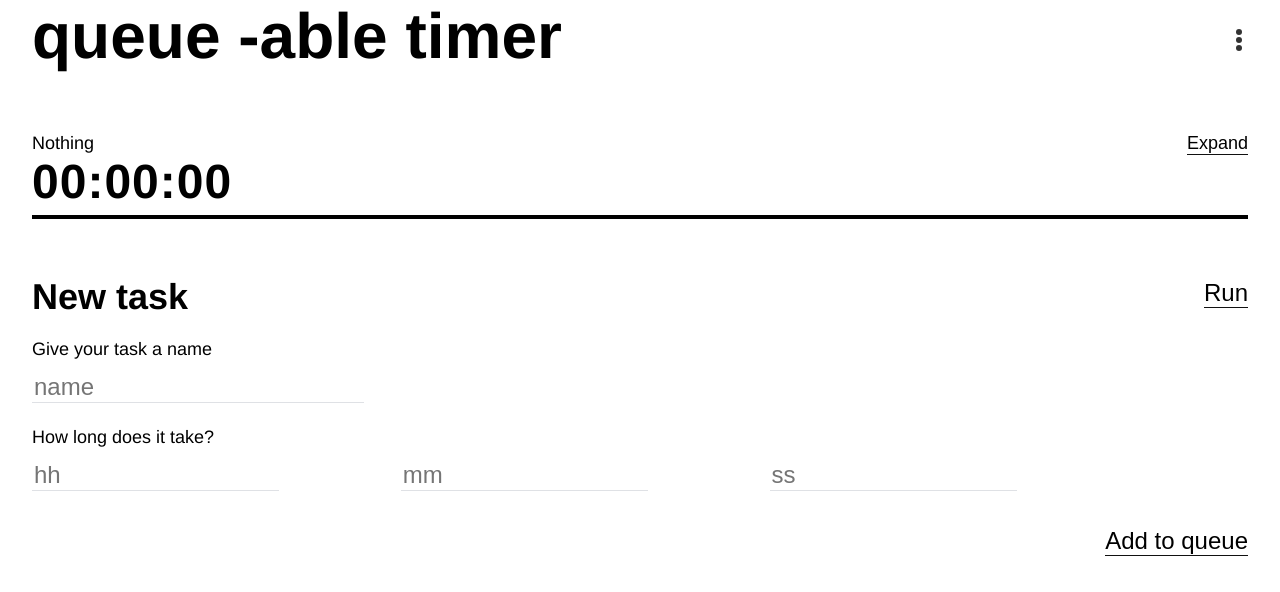
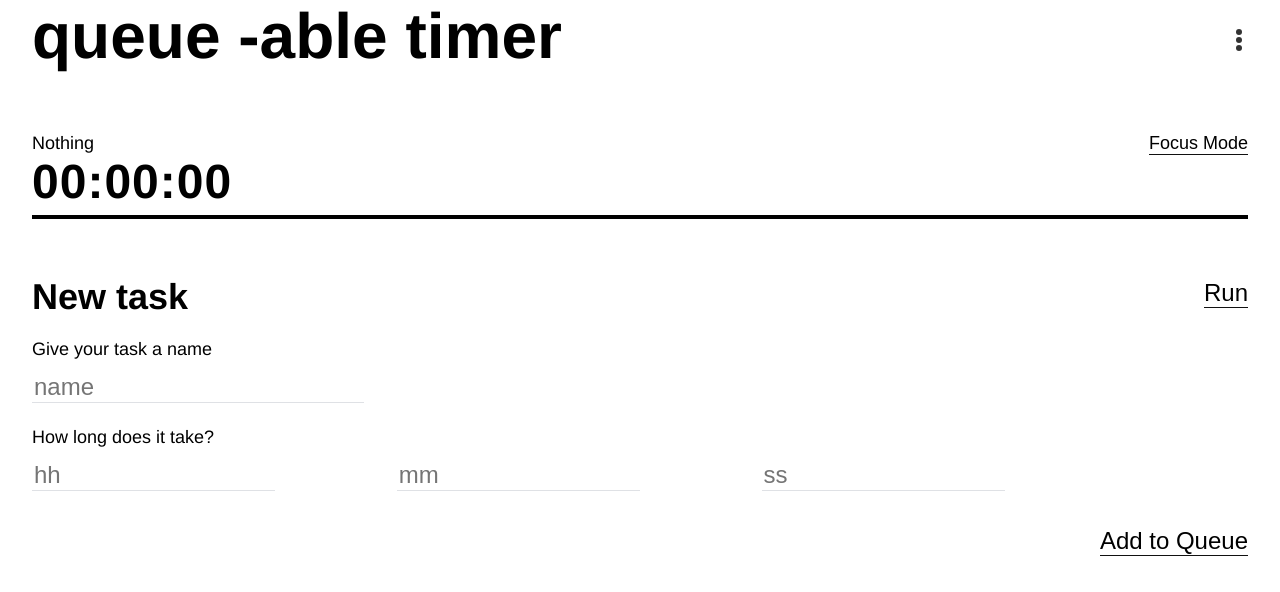
Before and after one commit to tisu19021997/queueable-timer, a React (Create React App) app: page / in a window 1280 px wide. Shown: the top 592 px of the page. Built offline with nearby package versions, Linux system fonts and the light colour scheme.

Commit message:
Add to Queue button will change its text to Added when a new task is added Add pause/resume feature

```diff
--- a/src/App.css
+++ b/src/App.css
@@ -1,4 +1,5 @@
-/* Global variable */
+/*========== GLOBAL VARIABLES ==========*/
+
 :root {
   --color-gray: #dfe1e5;
   --title-font-size: 64px;
@@ -11,14 +12,20 @@
   --spacing-tiny: 6px;
   --spacing-small: 12px;
   --spacing-regular: 24px;
+  --spacing-2x-regular: 48px;
   --spacing-large: 60px;
   --spacing-huge: 72px;
+  --content-max-width: 750px;
 }
 
 
 
 
-/* Very simple normalization */
+/*========== VERY VERY SIMPLE NORMALIZATION ==========*/
+
+* {
+  box-sizing: border-box;
+}
 
 body {
   font-family: "HelveticaNeue-Light", "Helvetica Neue Light", "Helvetica Neue", Helvetica, Arial, "Lucida Grande", sans-serif;
@@ -30,6 +37,7 @@ button,
 [type="submit"] {
   border: none;
   background: transparent;
+  cursor: pointer;
 }
 
 button:hover,
@@ -39,8 +47,9 @@ button:hover,
 
 
 
-/* Page elements */
-.wrapper {
+
+/*========== PAGE ELEMENTS ==========*/
+.page-wrapper {
   margin-left: 32px;
   margin-right: 32px;
   position: relative;
@@ -71,7 +80,7 @@ button:hover,
 
 
 
-/* Task component */
+/*========== TASKS COMPONENT ==========*/
 
 .task {
   margin-bottom: var(--spacing-large);
@@ -103,7 +112,7 @@ button:hover,
 
 
 
-/* Timer controls */
+/*========== TIMER CONTROLS ==========*/
 
 .form {
   position: relative;
@@ -179,7 +188,7 @@ button:hover,
   padding: 0;
 }
 
-/* Queue */
+/*========== QUEUE ==========*/
 
 .queue {
   margin-top: var(--spacing-small);
@@ -195,6 +204,11 @@ button:hover,
   background-color: #fff;
   overflow: auto;
   padding-left: var(--spacing-regular);
+  padding-right: var(--spacing-regular);
+}
+
+.queue-modal__wrapper {
+  position: relative;
 }
 
 .queue-title {
@@ -207,16 +221,18 @@ button:hover,
 }
 
 .queue-item {
+  display: flex;
+  align-items: center;
   font-size: var(--label-font-size);
   font-weight: var(--font-weight-light);
   width: 100%;
   margin-bottom: var(--spacing-tiny)
 }
 
-.queue-label,
-.queue-time {
-  display: table-cell;
-}
+/*.queue-label,*/
+/*.queue-time {*/
+/*  display: table-cell;*/
+/*}*/
 
 .queue-label {
   width: 60%;
@@ -226,15 +242,20 @@ button:hover,
   font-size: var(--input-font-size);
   font-weight: var(--font-weight-bold);
   width: 40%;
+  float: right;
 }
 
 .close {
   position: absolute;
-  right: 12%;
-  top: 4%;
+  right: 0;
+  top: 0;
 }
 
-/* Modal */
+
+
+
+/*========== MODAL ==========*/
+
 .modal {
   position: fixed;
   z-index: 1;
@@ -270,3 +291,23 @@ button:hover,
   right: 0;
   top: 5%;
 }
+
+
+
+
+/*========== EVENT ==========*/
+.error {
+  border-bottom-color: red;
+}
+
+
+
+
+/*========== UTILITIES ==========*/
+
+.one-line {
+  overflow: hidden;
+  display: -webkit-box;
+  -webkit-line-clamp: 1;
+  -webkit-box-orient: vertical;
+}
--- a/src/components/modal.js
+++ b/src/components/modal.js
@@ -18,10 +18,10 @@ class Modal extends React.Component {
   render() {
     const { children, center } = this.props;
 
-    const classList = ['modal'];
+    let classList = ['modal'];
 
     if (center) {
-      classList.push('modal--center');
+      classList = [...classList, 'modal--center'];
     }
 
     const modalClassName = classList.join(' ');
--- a/src/components/timer-controller.js
+++ b/src/components/timer-controller.js
@@ -11,6 +11,8 @@ class TimerController extends React.Component {
     this.state = {
       queue: [],
       count: 0,
+      queueError: false,
+      submitValue: 'Add to Queue',
     };
 
     this.handleInputChange = this.handleInputChange.bind(this);
@@ -66,9 +68,18 @@ class TimerController extends React.Component {
     } = this.state;
     const time = helper.normalizeTime({ hour, minute, second });
 
-    if (hour || minute || second) {
+    if (!hour && !minute && !second) {
+      this.setState({
+        queueError: true,
+      });
+
+      return false;
+    }
+
     this.setState({
       count: count + 1,
+      submitValue: 'Added',
+      queueError: false,
       queue: [
         ...queue,
         {
@@ -81,11 +92,18 @@ class TimerController extends React.Component {
         },
       ],
     });
-    }
+
+    setTimeout(() => {
+      this.setState({
+        submitValue: 'Add to Queue',
+      });
+    }, 1000);
 
     const { onQueue } = this.props;
 
     onQueue(time, count);
+
+    return true;
   }
 
   playSound() {
@@ -95,18 +113,55 @@ class TimerController extends React.Component {
 
   render() {
     let currentQueue;
-    const { queue } = this.state;
-    const { showQueue, toggleQueueModal } = this.props;
+    let actionButton;
+    const { queue, queueError, submitValue } = this.state;
+    const {
+      showQueue, toggleQueueModal, onPause, isRunning, isPaused, onResume,
+    } = this.props;
+    const inputClass = queueError ? 'error' : '';
 
     if (queue.length) {
       currentQueue = queue.map((item) => (
         <TimerQueue
+          key={item.id}
           id={item.id}
           label={item.label}
           formattedTime={item.formattedTime}
           onRun={this.runTimer}
         />
       ));
+    }
+
+    if (!isRunning) {
+      actionButton = (
+        <button
+          className="form-on-btn btn"
+          type="button"
+          onClick={this.runTimer}
+        >
+          Run
+        </button>
+      );
+    } else if (isRunning && !isPaused) {
+      actionButton = (
+        <button
+          className="form-on-btn btn"
+          type="button"
+          onClick={onPause}
+        >
+          Pause
+        </button>
+      );
+    } else {
+      actionButton = (
+        <button
+          className="form-on-btn btn"
+          type="button"
+          onClick={onResume}
+        >
+          Resume
+        </button>
+      );
     }
 
     this.myRef = React.createRef();
@@ -135,6 +190,7 @@ class TimerController extends React.Component {
               <div className="form-group-label">How long does it take?</div>
               <div className="form-group-input">
                 <input
+                  className={inputClass}
                   onChange={this.handleInputChange}
                   name="hour"
                   type="number"
@@ -142,6 +198,7 @@ class TimerController extends React.Component {
                 />
 
                 <input
+                  className={inputClass}
                   onChange={this.handleInputChange}
                   name="minute"
                   type="number"
@@ -149,6 +206,7 @@ class TimerController extends React.Component {
                 />
 
                 <input
+                  className={inputClass}
                   onChange={this.handleInputChange}
                   name="second"
                   type="number"
@@ -157,8 +215,14 @@ class TimerController extends React.Component {
               </div>
             </div>
 
-            <input className="form-submit-btn btn" type="submit" value="Add to queue" />
-            <button className="form-on-btn btn" type="button" onClick={this.runTimer}>Run</button>
+            <input
+              className="form-submit-btn btn"
+              value={submitValue}
+              type="submit"
+            />
+
+            {actionButton}
+
           </div>
 
         </form>
@@ -169,6 +233,7 @@ class TimerController extends React.Component {
 
         {showQueue ? (
           <div className="queue-modal">
+            <div className="queue-modal__wrapper">
               <div className="queue-title">current queue</div>
 
               <button
@@ -178,7 +243,14 @@ class TimerController extends React.Component {
               >
 
                 <svg width="24" height="24" viewBox="0 0 7 6" fill="none" xmlns="http://www.w3.org/2000/svg">
-                <rect x="0.969925" y="0.434853" width="0.560681" height="6.72818" transform="rotate(-45 0.969925 0.434853)" fill="black" />
+                  <rect
+                    x="0.969925"
+                    y="0.434853"
+                    width="0.560681"
+                    height="6.72818"
+                    transform="rotate(-45 0.969925 0.434853)"
+                    fill="black"
+                  />
                   <rect x="5.68907" width="0.560681" height="6.72818" transform="rotate(45 5.68907 0)" fill="black" />
                 </svg>
 
@@ -200,6 +272,7 @@ class TimerController extends React.Component {
                 {currentQueue}
               </ol>
             </div>
+          </div>
         ) : ''}
 
       </div>
@@ -211,6 +284,10 @@ TimerController.propTypes = {
   timeRemaining: PropTypes.number.isRequired,
   onRun: PropTypes.func.isRequired,
   onQueue: PropTypes.func.isRequired,
+  onPause: PropTypes.func.isRequired,
+  onResume: PropTypes.func.isRequired,
+  isRunning: PropTypes.bool.isRequired,
+  isPaused: PropTypes.bool.isRequired,
   showQueue: PropTypes.bool.isRequired,
   toggleQueueModal: PropTypes.func.isRequired,
 };
--- a/src/components/timer-queue.js
+++ b/src/components/timer-queue.js
@@ -6,7 +6,7 @@ function TimerQueue(props) {
   const { id, label, formattedTime } = props;
   return (
     <li key={id} className="queue-item">
-      <span className="queue-label">{label}</span>
+      <span className="queue-label one-line">{label}</span>
       <span className="queue-time">{formattedTime}</span>
     </li>
   );
--- a/src/components/timer.js
+++ b/src/components/timer.js
@@ -17,11 +17,16 @@ class Timer extends React.Component {
       queue: [],
       timeRemaining: 0,
       running: null,
+      isRunning: false,
+      isPaused: false,
+      isFullScreen: false,
       showQueue: false,
-      isFullScreen: false,
+      interval: null,
     };
 
     this.onRun = this.onRun.bind(this);
+    this.onPause = this.onPause.bind(this);
+    this.onResume = this.onResume.bind(this);
     this.onQueue = this.onQueue.bind(this);
     this.toggleQueueModal = this.toggleQueueModal.bind(this);
     this.expandTimer = this.expandTimer.bind(this);
@@ -48,7 +53,12 @@ class Timer extends React.Component {
     const timeObj = time;
     const noSleep = new NoSleep();
     let seconds = timeToSecond(timeObj);
+
     noSleep.enable();
+
+    this.setState({
+      isRunning: true,
+    });
 
     const interval = setInterval(() => {
       const theTime = secondToTime(seconds);
@@ -58,10 +68,48 @@ class Timer extends React.Component {
         label: time.label,
         timeRemaining: seconds,
         running: time,
+        interval,
       });
 
       if (seconds === 0) {
         clearInterval(interval);
+        this.setState({
+          isRunning: false,
+        });
+      }
+
+      seconds -= 1;
+    }, 1000);
+  }
+
+  onPause() {
+    const { interval } = this.state;
+
+    clearInterval(interval);
+
+    this.setState({
+      isPaused: true,
+    });
+  }
+
+  onResume() {
+    const { timeRemaining } = this.state;
+    let seconds = timeRemaining;
+
+    const interval = setInterval(() => {
+      const theTime = secondToTime(seconds);
+      this.setState({
+        time: timeToStr(theTime),
+        timeRemaining: seconds,
+        isPaused: false,
+        interval,
+      });
+
+      if (seconds === 0) {
+        clearInterval(interval);
+        this.setState({
+          isRunning: false,
+        });
       }
 
       seconds -= 1;
@@ -84,7 +132,7 @@ class Timer extends React.Component {
 
   render() {
     const {
-      time, timeRemaining, running, label, showQueue, isFullScreen,
+      time, timeRemaining, running, label, showQueue, isFullScreen, isRunning, isPaused,
     } = this.state;
 
     const taskName = !running ? 'Nothing' : label;
@@ -92,11 +140,15 @@ class Timer extends React.Component {
     let timerModal = '';
 
     if (isFullScreen) {
-      timerModal = <Modal center close={this.expandTimer}><div className="modal-time">{taskTime}</div></Modal>;
+      timerModal = (
+        <Modal center close={this.expandTimer}>
+          <div className="modal-time">{taskTime}</div>
+        </Modal>
+      );
     }
 
     return (
-      <div className="wrapper">
+      <div className="page-wrapper">
 
         {timerModal}
 
@@ -120,14 +172,18 @@ class Timer extends React.Component {
         <div className="task">
           <div className="task-name">{taskName}</div>
           <div className="task-time">{taskTime}</div>
-          <button type="button" className="btn js-modal" onClick={this.expandTimer}>Expand</button>
+          <button type="button" className="btn js-modal" onClick={this.expandTimer}>Focus Mode</button>
         </div>
 
         <TimerController
           onRun={this.onRun}
           onQueue={this.onQueue}
+          onPause={this.onPause}
+          onResume={this.onResume}
           showQueue={showQueue}
           toggleQueueModal={this.toggleQueueModal}
+          isRunning={isRunning}
+          isPaused={isPaused}
           timeRemaining={timeRemaining}
         />
       </div>
```
Also changed, not shown: 1 other file (tests, documents, lock files or other folders). Lines whose indentation alone changed are shown as unchanged.
